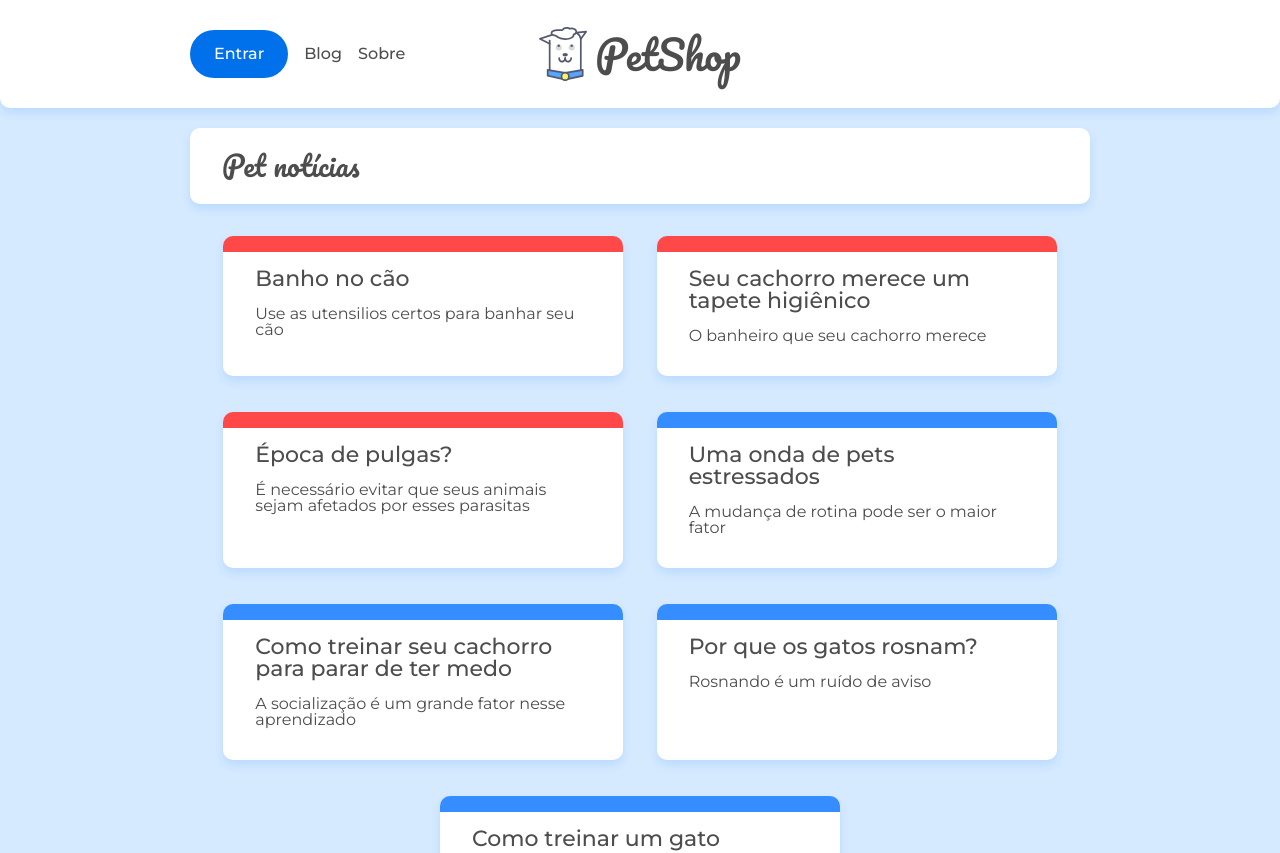
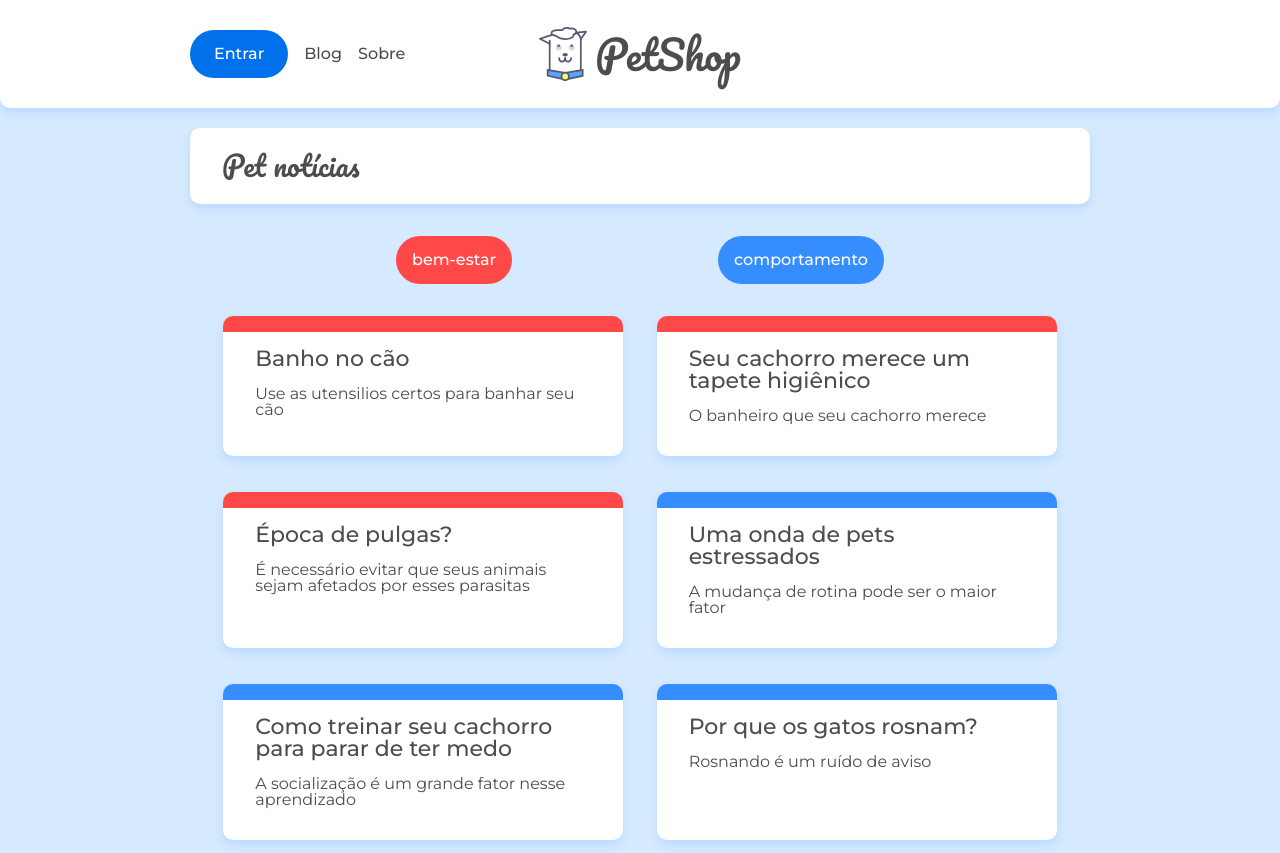
Before and after one commit to pinheiroduda/alura-petshop, a React (Create React App) app: page / in a window 1280 px wide. Shown: the top 853 px of the page. Built offline with nearby package versions, Linux system fonts and the light colour scheme; data requests are answered from the project's data file.

Commit message:
feat: displays 'ListaCaregoria' component

```diff
--- a/src/paginas/Home.jsx
+++ b/src/paginas/Home.jsx
@@ -1,5 +1,6 @@
 import React from 'react'
 
+import ListaCategorias from '../components/ListaCategorias'
 import ListaPost from '../components/ListaPost'
 
 const Home = () => {
@@ -8,6 +9,7 @@ const Home = () => {
       <div className="container">
         <h2 className="titulo-pagina">Pet notícias</h2>
       </div>
+      <ListaCategorias />
       <ListaPost url={'/posts'} />
     </main>
   )
```
